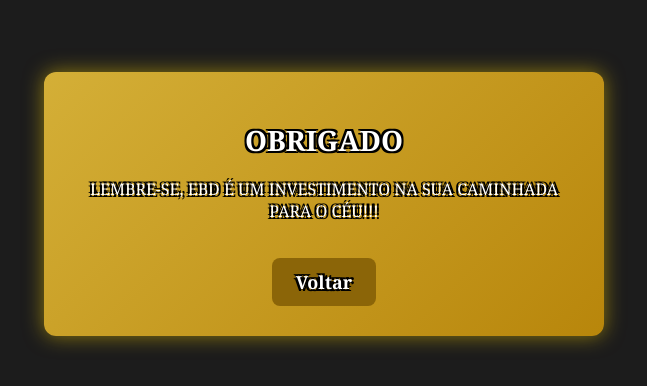
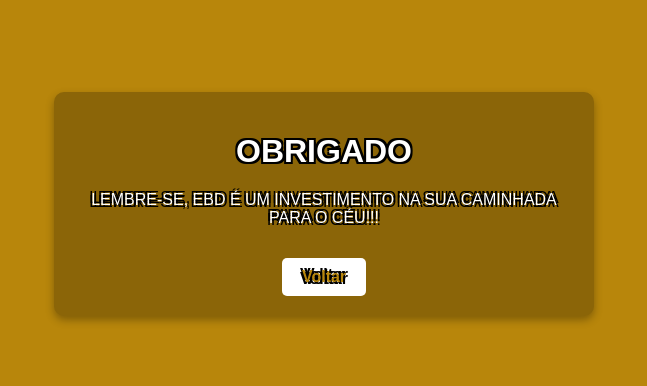
Before and after one commit to Joabe-Martins/Formulario-EBD, a plain HTML site: page thankyou.html in a window 1280 px wide. Shown: the part 196-582 px from the top of the page, without its empty margins (316-963 px from the left). Drawn offline with Linux system fonts and the light colour scheme.

Commit message:
Update stylethankyou.css

```diff
--- a/stylethankyou.css
+++ b/stylethankyou.css
@@ -1,53 +1,43 @@
-/* Fundo elegante para a página de agradecimento */
+/* Estilo geral para a página de agradecimento */
 body {
-    background-color: #1c1c1c; /* Preto suave para destacar o dourado */
-    color: #fff;
-    font-family: "Georgia", serif; /* Fonte elegante */
+    background-color: #b8860b; /* Fundo dourado */
+    color: white;
+    font-family: 'Arial', sans-serif;
     display: flex;
     justify-content: center;
     align-items: center;
     height: 100vh;
     margin: 0;
-    padding: 0;
+    text-align: center;
 }
 
-/* Caixa centralizada para a mensagem */
+/* Container centralizado */
 .thankyou-container {
-    background: linear-gradient(135deg, #d4af37, #b8860b); /* Degradê dourado */
-    padding: 30px;
-    border-radius: 12px;
-    box-shadow: 0px 0px 20px rgba(255, 215, 0, 0.5); /* Brilho dourado */
-    text-align: center;
+    background-color: #8b6508; /* Tom mais escuro de dourado */
+    padding: 20px;
+    border-radius: 10px;
+    box-shadow: 0px 4px 8px rgba(0, 0, 0, 0.3);
     max-width: 500px;
 }
 
-/* Texto estilizado */
-h1 {
-    font-size: 28px;
+/* Estilo do botão de voltar */
+.back-button {
+    display: inline-block;
+    margin-top: 15px;
+    padding: 10px 20px;
+    background-color: #fff;
+    color: #b8860b;
+    text-decoration: none;
     font-weight: bold;
-    color: #fff; /* Branco para destacar no dourado */
-    text-shadow: 2px 2px 5px rgba(0, 0, 0, 0.3);
+    border-radius: 5px;
+    transition: 0.3s;
 }
 
-/* Estiliza um botão de voltar */
-.back-button {
-    display: inline-block;
-    margin-top: 20px;
-    padding: 12px 24px;
-    font-size: 18px;
-    font-weight: bold;
-    text-decoration: none;
-    color: #fff;
-    background-color: #8b6508; /* Marrom que combina com dourado */
-    border-radius: 8px;
-    transition: all 0.3s ease-in-out;
+.back-button:hover {
+    background-color: #f0e68c; /* Dourado mais claro */
+    color: #000;
 }
 
-/* Efeito ao passar o mouse */
-.back-button:hover {
-    background-color: #a67c00;
-    transform: scale(1.05);
-}
 /* Adiciona uma borda preta ao redor das letras */
 .text-outline {
     text-shadow:
@@ -56,4 +46,3 @@ h1 {
         -2px  2px 0 #000,
          2px  2px 0 #000;
 }
-}
```
